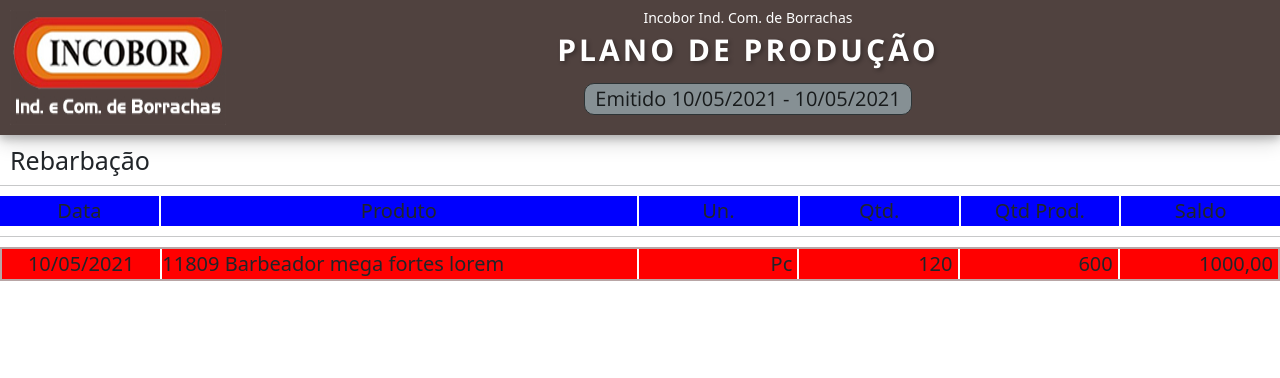
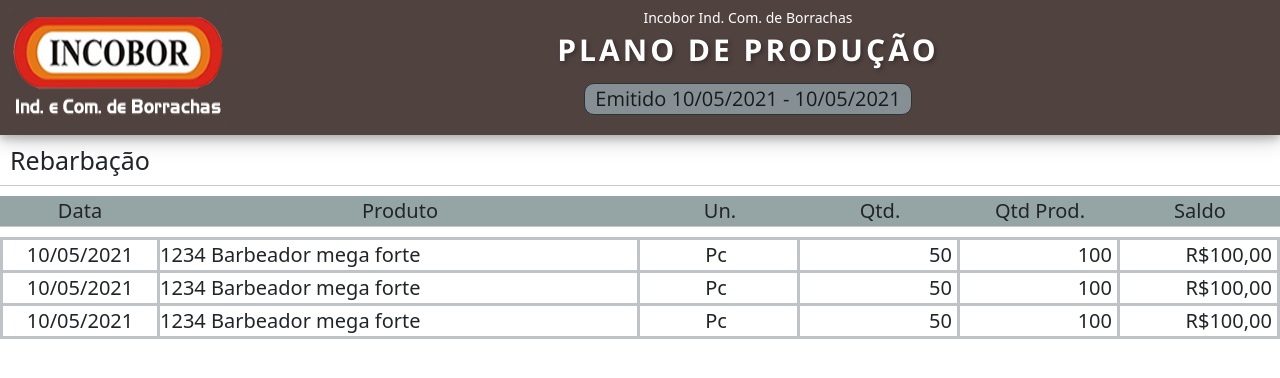
Before and after one commit to moyzlevi/job-incobar, a React app: page / in a window 1280 px wide. Shown: the top 378 px of the page. Built offline with nearby package versions, Linux system fonts and the light colour scheme.

Commit message:
feat: finished border

```diff
--- a/src/components/Register/Register.css
+++ b/src/components/Register/Register.css
@@ -1,16 +1,29 @@
-.Register{
-    display: grid;
-    grid-template-columns: 1fr 3fr repeat(4,1fr);
-    grid-column-gap: .2rem;
-    border: .2rem solid rgb(184, 166, 166);
+.Register {
+  display: grid;
+  grid-template-columns: 1fr 3fr repeat(4, 1fr);
+  align-items: center;
+  overflow: hidden;
+}
+
+
+
+.Register > div {
+  border-style: solid;
+  border-width: 0rem .3rem .3rem 0rem;
+  border-color: #bdc3c7;
+  min-width: 10.5rem;
+  max-height: 3.3rem;
 
 }
 
-.Register > div{
-    background-color: red;
-    min-width: 10.5rem;
+.firstCol{
+  border-style: solid;
+  border-width: 0rem .3rem .3rem .3rem !important;
+  border-color: #bdc3c7;
+
 }
 
-.big-cell{
+.big-cell {
     overflow: hidden;
+
 }
--- a/src/components/Register/Register.jsx
+++ b/src/components/Register/Register.jsx
@@ -7,12 +7,12 @@
 function Register(props) {
     return (
     <div className="Register text-font-medium ">
-       <div className="center-text">10/05/2021</div>
-       <div className="big-cell">11809{" "}Barbeador mega fortes lorem</div>
-       <div className="align-right-padding">Pc</div>
-       <div className="align-right-padding">120</div>
-       <div className="align-right-padding">600</div>
-       <div className="align-right-padding">1000,00</div>
+       <div className="center-text firstCol">{props.data}</div>
+       <div className="big-cell">{props.produto}</div>
+       <div className="align-right-padding text-center">{props.unidade}</div>
+       <div className="align-right-padding">{props.quantidade}</div>
+       <div className="align-right-padding">{props.quantidadeProduto}</div>
+       <div className="align-right-padding">{props.saldo}</div>
     </div>)
 }
 
--- a/src/components/TableData/TableData.css
+++ b/src/components/TableData/TableData.css
@@ -1,12 +1,13 @@
 .TableData{
     display: grid;
     grid-template-columns: 1fr 3fr repeat(4,1fr);
-    grid-column-gap: .2rem;
+    grid-column-gap: .0rem;
+
 
 }
 
 .TableData > div{
-    background-color: blue;
+    background-color: #95a5a6;
     min-width: 10.5rem;
 }
 
@@ -17,3 +18,14 @@
 .TableData__head--produto{
     text-align: center;
 }
+
+.horizontalRule{
+    margin-top: 0;
+}
+
+
+.dataTable{
+    border-style: solid;
+    border-width: .3rem 0rem 0rem 0rem;
+    border-color: #bdc3c7;
+}
--- a/src/components/TableData/TableData.jsx
+++ b/src/components/TableData/TableData.jsx
@@ -1,12 +1,11 @@
-import React from "react"
-import './TableData.css'
+import React from "react";
+import "./TableData.css";
 import "bootstrap/dist/css/bootstrap.css";
-import Register from '../Register/Register'
-
+import Register from "../Register/Register";
 
 function TableData(props) {
   return (
-    <>
+    <div>
       <div className="TableData text-font-medium center-text">
         <div className="TableData__head--data ">Data</div>
         <div className="TableData__head--produto">Produto</div>
@@ -15,11 +14,36 @@
         <div className="TableData__head">Qtd Prod.</div>
         <div className="TableData__head">Saldo</div>
       </div>
-    <hr></hr>
-    <Register/>
-    </>
+      <hr className="horizontalRule" />
+      <div className="dataTable">
+        <Register
+          data="10/05/2021"
+          produto="1234 Barbeador mega forte"
+          unidade="Pc"
+          quantidade="50"
+          quantidadeProduto="100"
+          saldo="R$100,00"
+        />
+        <Register
+          data="10/05/2021"
+          produto="1234 Barbeador mega forte loremmmmmmmmmmmm"
+          unidade="Pc"
+          quantidade="50"
+          quantidadeProduto="100"
+          saldo="R$100,00"
+        />
+         <Register
+          data="10/05/2021"
+          produto="1234 Barbeador mega forte loremmmmmmmmmmmm"
+          unidade="Pc"
+          quantidade="50"
+          quantidadeProduto="100"
+          saldo="R$100,00"
+        />
 
-   )
+      </div>
+    </div>
+  );
 }
 
-export default TableData
+export default TableData;
--- a/webpack.config.js
+++ b/webpack.config.js
@@ -12,6 +12,7 @@
     port: 3000,
     watchContentBase: true,
     open: true,
+    hot:true
   },
   // Rules of how webpack will take our files, complie & bundle them for the browser
   module: {
@@ -42,7 +43,7 @@
       favicon: "./static/favicon.ico",
     }),
   ],
-
+target:"web",
   resolve: {
     extensions: ["", ".js", ".jsx"],
   },
```
Lines whose indentation alone changed are shown as unchanged.
